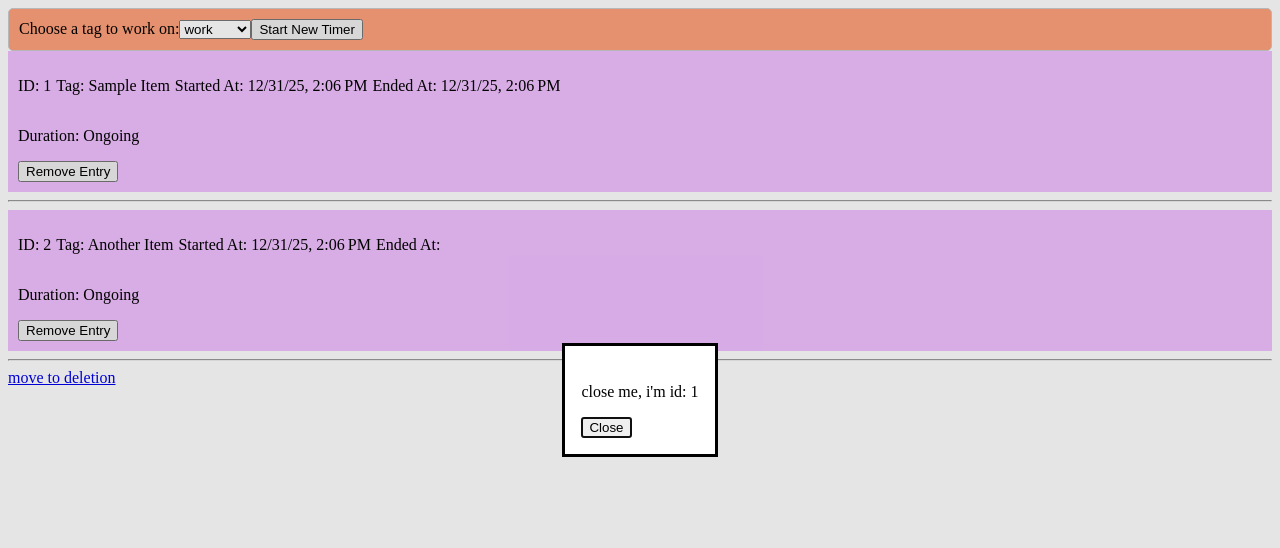
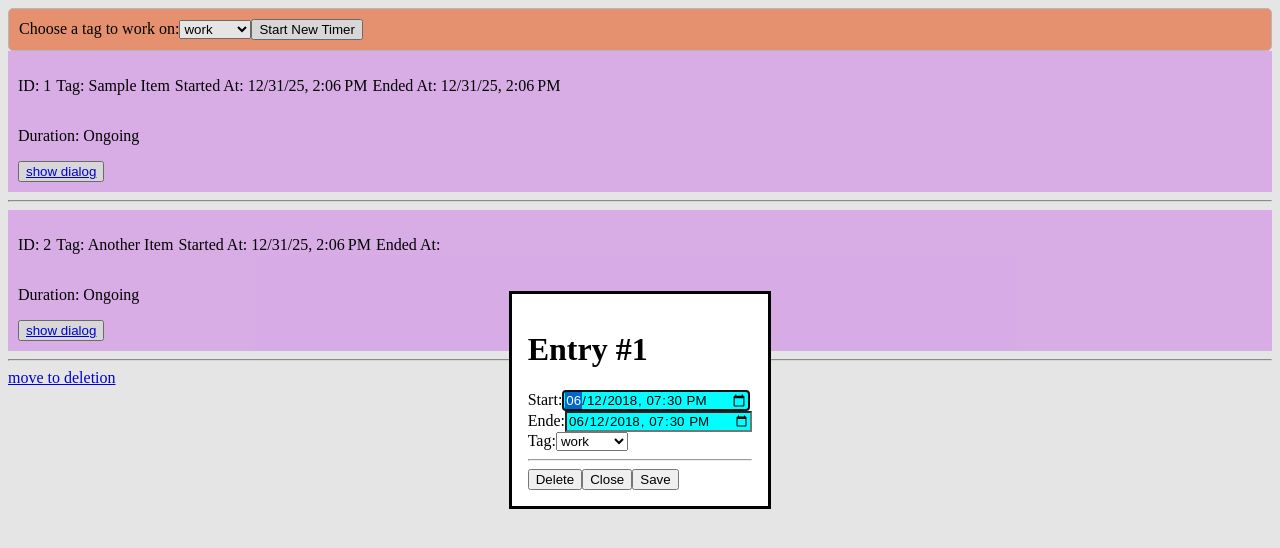
Before and after one commit to hannes-v/time-tino, an Angular app in the folder frontend/: page /delete/1 in a window 1280 px wide. Shown: the top 548 px of the page. Built offline with nearby package versions, Linux system fonts and the light colour scheme.

Commit message:
added all input parameters for overlay

```diff
--- a/frontend/src/app/item-utils.ts
+++ b/frontend/src/app/item-utils.ts
@@ -30,6 +30,15 @@ export class ItemService {
 		]);
 	}
 
+	getItemById(id: number): Observable<Item> {
+		return of({
+			id: 1,
+			tag: "Sample Item",
+			startedAt: new Date(),
+			endedAt: new Date(),
+		});
+	}
+
 	// getItems() {
 	// 	return this.http.get<Item[]>(this.apiUrl);
 	// }
--- a/frontend/src/app/listentry/listentry.html
+++ b/frontend/src/app/listentry/listentry.html
@@ -9,5 +9,5 @@
     <p>Duration: {{ duration ? (duration / 1000 / 60 | number:'1.0-0') + ' minutes' : 'Ongoing' }}</p>
   </div>
 
-  <button type="button" (click)="showOverlay()">Remove Entry</button>
+  <button type="button"><a [routerLink]="['/delete', item.id]">show dialog</a></button>
 </div>
--- a/frontend/src/app/listentry/listentry.ts
+++ b/frontend/src/app/listentry/listentry.ts
@@ -1,13 +1,13 @@
 import { CommonModule } from "@angular/common";
 import { Component, Input, inject } from "@angular/core";
-import { Router } from "@angular/router";
+import { Router, RouterLink } from "@angular/router";
 import type { Item } from "../item";
 import { calculateItemDuration } from "../item-utils";
 
 @Component({
 	selector: "app-listentry",
 	standalone: true,
-	imports: [CommonModule],
+	imports: [CommonModule, RouterLink],
 	templateUrl: "./listentry.html",
 	styleUrl: "./listentry.css",
 })
--- a/frontend/src/app/overlay/overlay.css
+++ b/frontend/src/app/overlay/overlay.css
@@ -0,0 +1,4 @@
+input {
+	background-color: aqua;
+	font-family: Arial, Helvetica, sans-serif;
+}
--- a/frontend/src/app/overlay/overlay.html
+++ b/frontend/src/app/overlay/overlay.html
@@ -1,6 +1,36 @@
 <dialog #appDialog >
-  <h1 >{{dialogTitle}}</h1>
+  <h1>Entry #{{id()}}</h1>
 
-  <p>close me, i'm id: {{id()}}</p>
-  <button type="button" (click)="close()">Close</button>
+  <div>
+      <label for="start-time">Start:</label>
+      <input
+      type="datetime-local"
+      id="start-time"
+      name="start-time"
+      value="2018-06-12T19:30" />
+    </div>
+
+    <div>
+      <label for="end-time">Ende:</label>
+      <input
+      type="datetime-local"
+      id="end-time"
+      name="end-time"
+      value="2018-06-12T19:30" />
+    </div>
+
+    <div>
+        <label for="tags">Tag:</label>
+        <select name="tags" id="tags">
+            @for(tag of getTags(); track tag) {
+                <option value="{{ tag }}">{{ tag }}</option>
+            }
+        </select>
+    </div>
+
+    <hr>
+
+  <button type="button" (click)="onDelete()">Delete</button>
+  <button type="button" (click)="onClose()">Close</button>
+  <button type="button" (click)="onSave()">Save</button>
 </dialog>
--- a/frontend/src/app/overlay/overlay.ts
+++ b/frontend/src/app/overlay/overlay.ts
@@ -8,9 +8,11 @@ import {
 	input,
 	type OnInit,
 	Output,
+	type Signal,
 	ViewChild,
 } from "@angular/core";
 import { Router } from "@angular/router";
+import type { Item } from "../item";
 
 @Component({
 	selector: "app-overlay",
@@ -26,9 +28,17 @@ export class Overlay implements OnInit {
 	dialog!: ElementRef<HTMLDialogElement>;
 	router = inject(Router);
 
-	id = input.required<string>();
+	id: Signal<string> = input.required<string>();
 
-	close() {
+	//itemData: Item | null = id() ? getItemById(id()) : null;
+
+	getTags() {
+		return ["work", "exercise", "leisure", "other"];
+	}
+
+	onDelete() {}
+	onSave() {}
+	onClose() {
 		this.dialog.nativeElement.close();
 		this.router.navigate(["/"]);
 	}
@@ -42,3 +52,6 @@ export class Overlay implements OnInit {
 		this.router.navigate(["/"]);
 	}
 }
+function getItemById(arg0: string): Item | null {
+	throw new Error("Function not implemented.");
+}
```
